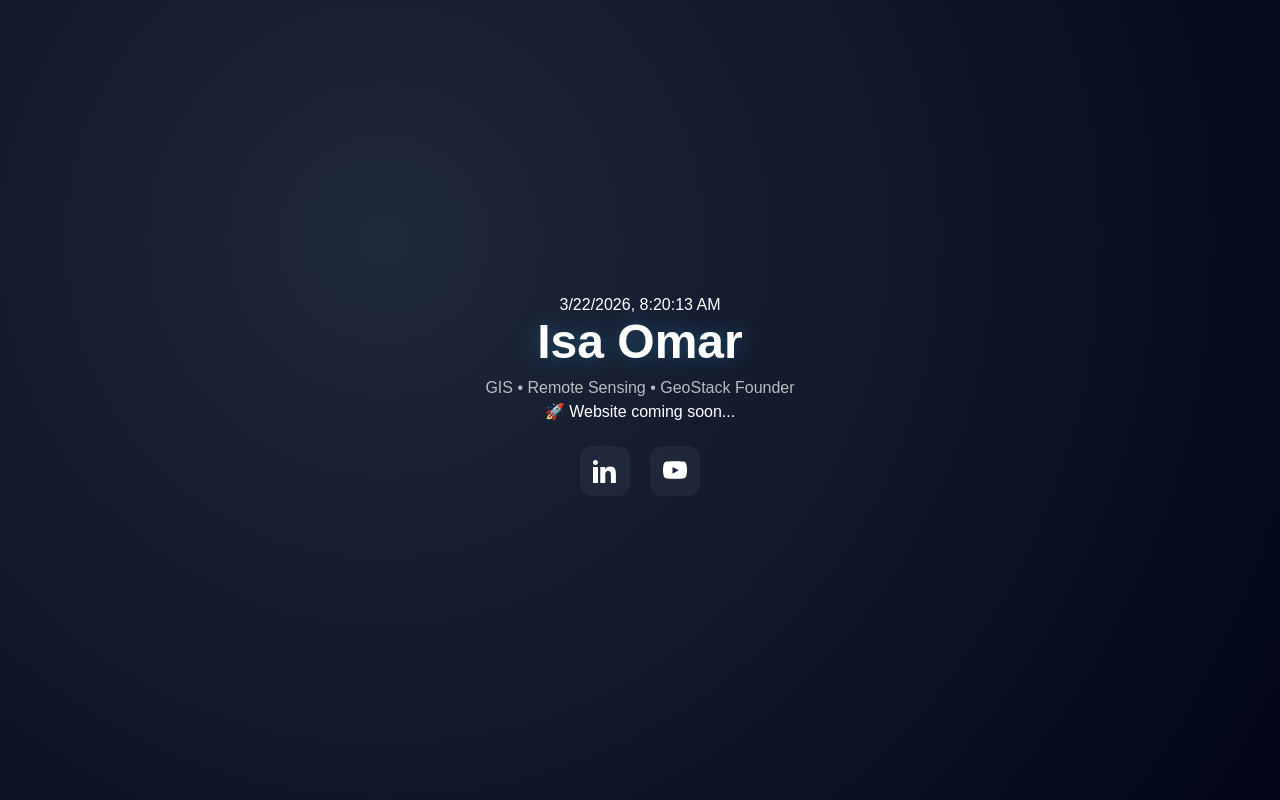
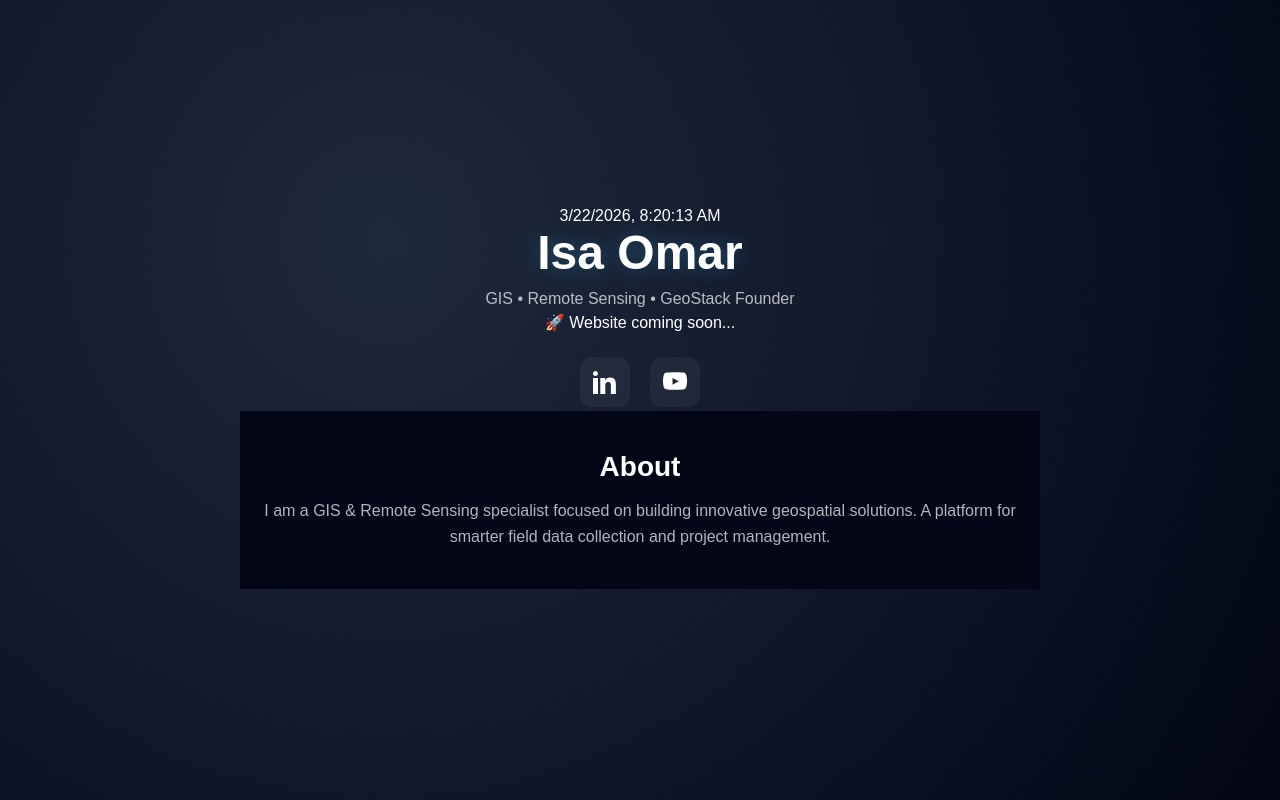
Before and after one commit to isaomarr/isaomar, a plain HTML site: page index.html in a window 1280 px wide. Drawn offline with Linux system fonts and the light colour scheme.

Commit message:
add about section + layout fix

```diff
--- a/css/style.css
+++ b/css/style.css
@@ -2,12 +2,38 @@
 .app {
     min-height: 100vh;
     display: flex;
+    flex-direction: column; /* 🔥 ƏSAS FIX */
     align-items: center;
     justify-content: center;
-    background: var(--bg);
-    color: var(--text);
     text-align: center;
     font-family: Arial, sans-serif;
+    color: var(--text);
+    background: radial-gradient(circle at 30% 30%, #1e293b, #020617);
+}
+
+.container {
+    max-width: 800px;
+    margin: 0 auto;
+    padding: 40px 20px;
+}
+
+.about,
+.geostack {
+    background: #020617;
+    color: white;
+    text-align: center;
+}
+
+.about h2,
+.geostack h2 {
+    margin-bottom: 15px;
+    font-size: 28px;
+}
+
+.about p,
+.geostack p {
+    opacity: 0.7;
+    line-height: 1.6;
 }
 
 /* Components */
--- a/index.html
+++ b/index.html
@@ -5,7 +5,12 @@
     <meta charset="UTF-8">
     <title>Isa Omar</title>
     <meta name="viewport" content="width=device-width, initial-scale=1.0">
-
+    <meta name="description" content="Isa Omar - GIS & Remote Sensing specialist, founder of GeoStack.">
+    <meta property="og:title" content="Isa Omar">
+    <meta property="og:description" content="GIS • Remote Sensing • GeoStack Founder">
+    <meta property="og:image" content="https://isaomar.com/favicon.png">
+    <meta property="og:url" content="https://isaomar.com">
+    <link rel="shortcut icon" href="./img/Geostack.ico" type="image/x-icon">
     <link rel="stylesheet" href="./css/reset.css">
     <link rel="stylesheet" href="./css/style.css">
 </head>
@@ -34,6 +39,16 @@
                 </a>
             </div>
         </section>
+
+        <section class="about">
+            <div class="container">
+                <h2>About</h2>
+                <p>
+                    I am a GIS & Remote Sensing specialist focused on building innovative geospatial solutions.
+                    A platform for smarter field data collection and project management.
+                </p>
+            </div>
+        </section>
     </main>
 
 
```
Also changed, not shown: img/Geostack.ico (added), img/Geostack.jpg (added).
